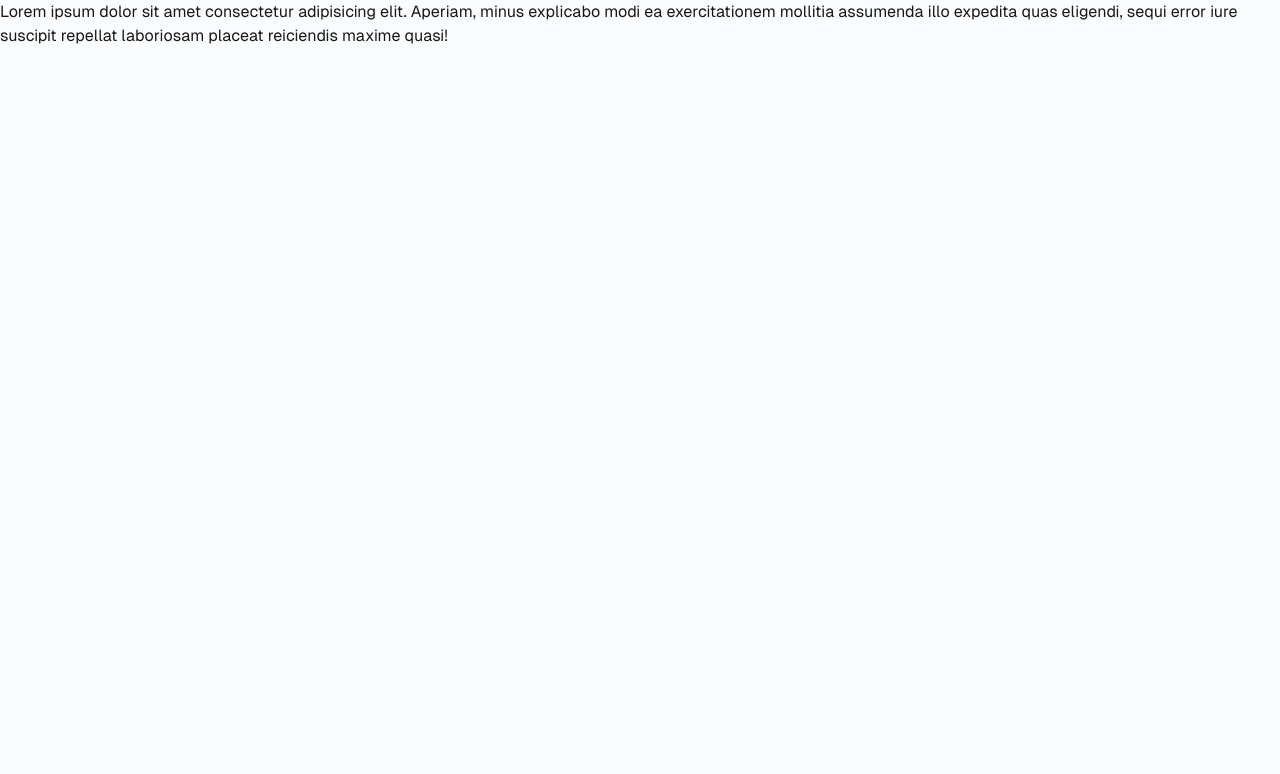
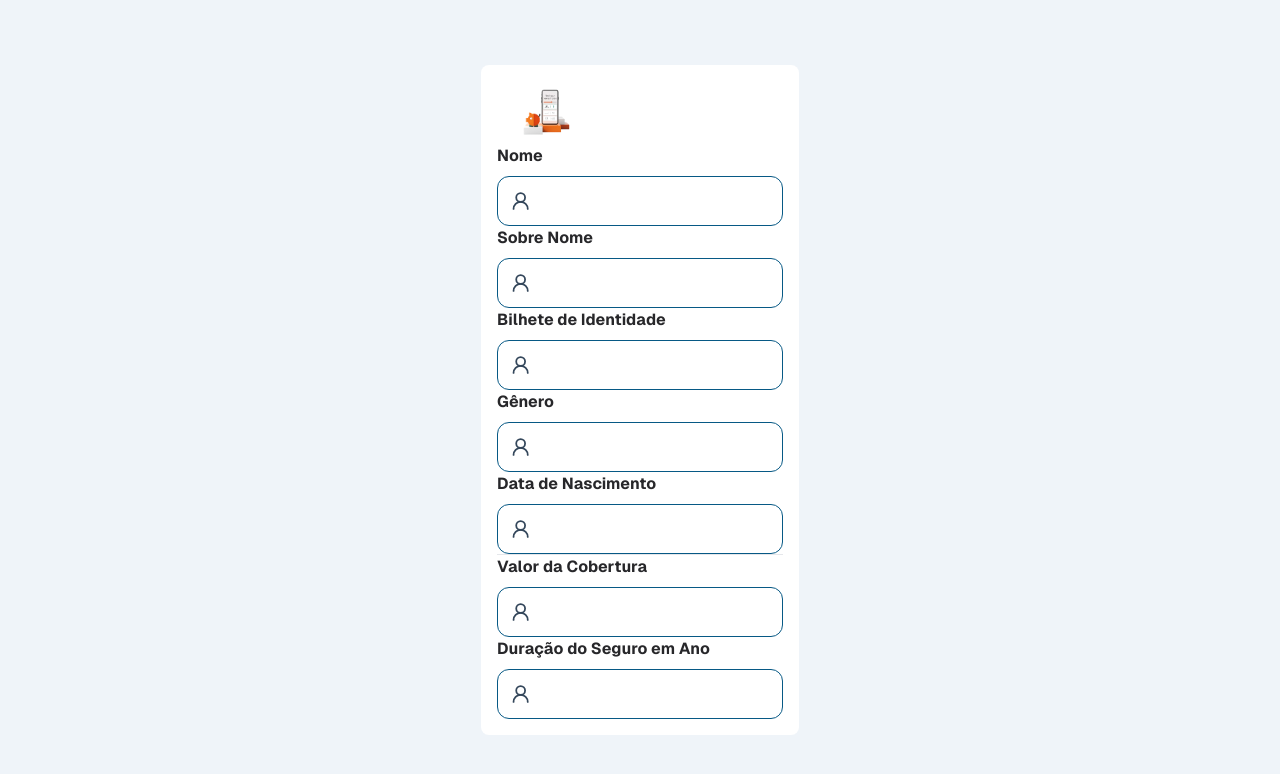
Before and after one commit to Nduengue/simulador-de-seguros, a Next.js app: page /simulation/particular/vida in a window 1280 px wide. Shown: the top 774 px of the page. Built offline with nearby package versions, Linux system fonts and the light colour scheme.

Commit message:
changing life ensurenre

```diff
--- a/src/app/simulation/particular/vida/page.tsx
+++ b/src/app/simulation/particular/vida/page.tsx
@@ -1,9 +1,30 @@
+import { Input } from "@/components/input";
+import { User2 } from "lucide-react";
+import Image from "next/image";
+
 interface IVida {}
 
-export default function Vida({}:IVida) {
-    return (
+export default function Vida({}: IVida) {
+  return (
+    <div className="text-zinc-800 bg-[#eff4f9] min-h-screen p-4 grid place-items-center">
+      <div className="bg-white p-4 rounded-lg min-h-[35rem]">
+        <Image
+          src="/app-icons/save-money.png"
+          alt="logo"
+          width={100}
+          height={100}
+        />
         <div>
-            Lorem ipsum dolor sit amet consectetur adipisicing elit. Aperiam, minus explicabo modi ea exercitationem mollitia assumenda illo expedita quas eligendi, sequi error iure suscipit repellat laboriosam placeat reiciendis maxime quasi!
+          <Input.Default icon={User2} label="Nome" />
+          <Input.Default icon={User2} label="Sobre Nome" />
+          <Input.Default icon={User2} label="Bilhete de Identidade" />
+          <Input.Default icon={User2} label="Gênero" />
+          <Input.Default icon={User2} label="Data de Nascimento" />
+          <hr />
+          <Input.Default icon={User2} label="Valor da Cobertura" />
+          <Input.Default icon={User2} label="Duração do Seguro em Ano" />
         </div>
-    );
+      </div>
+    </div>
+  );
 }
```
